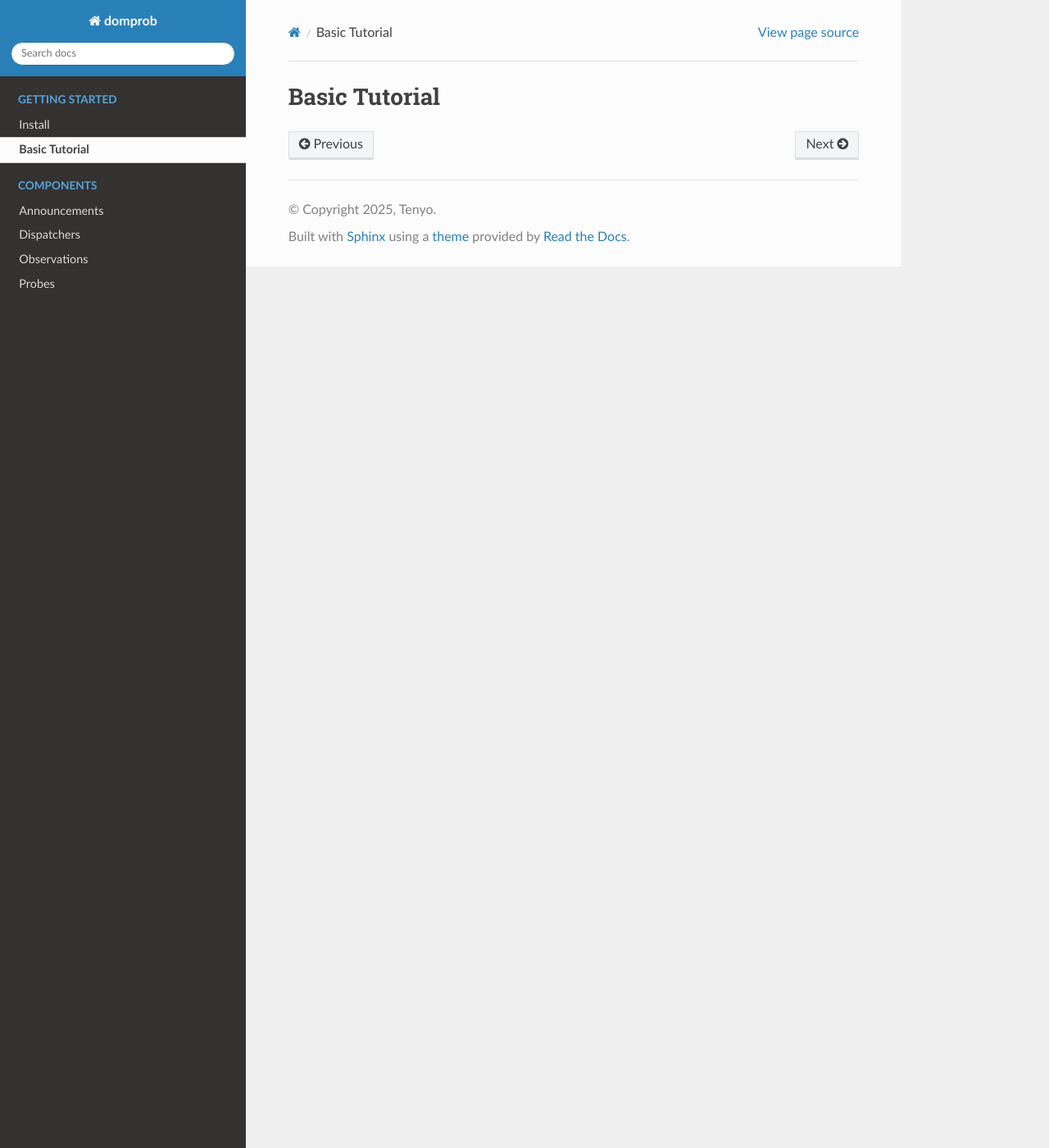
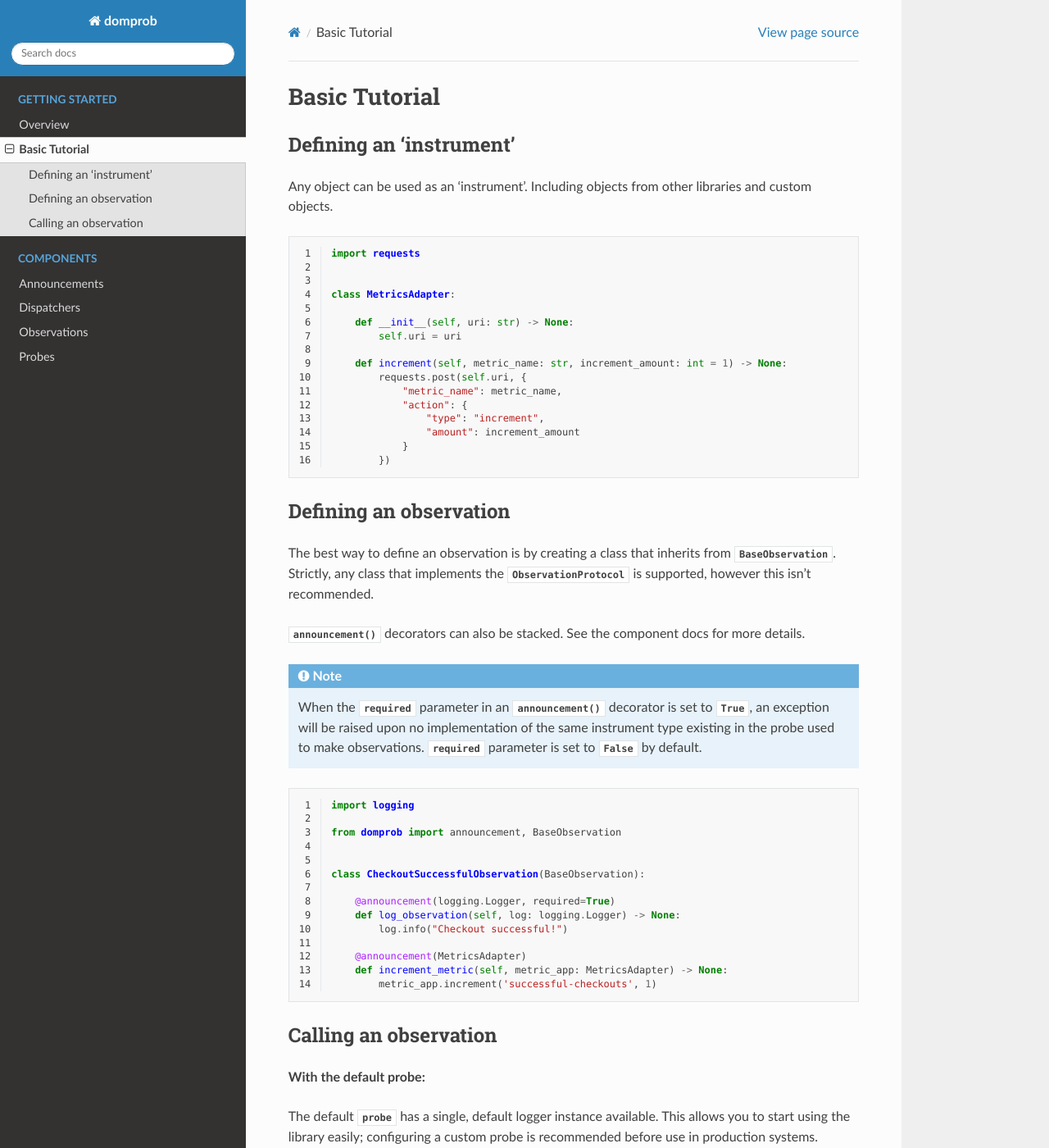
Before and after one commit to tenyo-app/pydomprob, a Sphinx documentation site: the page built from docs/getting_started/basic_tutorial.rst, in a window 1280 px wide and 1400 px high. Shown: the whole window at 82% size. Built offline with Sphinx 7.4.7 and the Read the Docs theme 3.1.0, drawn with Linux system fonts in a browser that asks for light colours; some of the changed text lies outside the part shown.

Commit message:
#44: Fill out "Basic Tutorial" docs section

```diff
--- a/docs/getting_started/basic_tutorial.rst
+++ b/docs/getting_started/basic_tutorial.rst
@@ -1,2 +1,110 @@
 Basic Tutorial
 ==============
+
+Defining an 'instrument'
+------------------------
+
+Any object can be used as an 'instrument'. Including objects from other libraries and custom objects.
+
+.. code-block:: python
+   :linenos:
+
+   import requests
+
+
+   class MetricsAdapter:
+
+       def __init__(self, uri: str) -> None:
+           self.uri = uri
+
+       def increment(self, metric_name: str, increment_amount: int = 1) -> None:
+           requests.post(self.uri, {
+               "metric_name": metric_name,
+               "action": {
+                   "type": "increment",
+                   "amount": increment_amount
+               }
+           })
+
+
+Defining an observation
+-----------------------
+
+The best way to define an observation is by creating a class that inherits from
+:py:class:`~domprob.observations.base.BaseObservation`. Strictly, any class that implements the
+:py:class:`~domprob.observations.observation.ObservationProtocol` is supported, however this isn't recommended.
+
+:py:func:`~domprob.announcements.decorators.announcement` decorators can also be stacked. See the component docs for
+more details.
+
+.. note:: When the :py:attr:`required` parameter in an :py:func:`~domprob.announcements.decorators.announcement`
+   decorator is set to :py:attr:`True`, an exception will be raised upon no implementation of the same instrument type
+   existing in the probe used to make observations. :py:attr:`required` parameter is set to :py:attr:`False` by default.
+
+.. code-block:: python
+   :linenos:
+
+   import logging
+
+   from domprob import announcement, BaseObservation
+
+
+   class CheckoutSuccessfulObservation(BaseObservation):
+
+       @announcement(logging.Logger, required=True)
+       def log_observation(self, log: logging.Logger) -> None:
+           log.info("Checkout successful!")
+
+       @announcement(MetricsAdapter)
+       def increment_metric(self, metric_app: MetricsAdapter) -> None:
+           metric_app.increment('successful-checkouts', 1)
+
+
+Calling an observation
+----------------------
+
+**With the default probe:**
+
+The default :py:attr:`~domprob.probes.probe.probe` has a single, default logger instance available. This allows you to
+start using the library easily; configuring a custom probe is recommended before use in production systems.
+
+.. code-block:: python
+   :linenos:
+   :emphasize-lines: 1, 10
+
+   from domprob import probe
+
+   class OrderService:
+
+       def checkout(self):
+           try:
+               self.checkout_service.checkout_order(self.order)
+           except CheckoutError as e:
+               raise
+           probe.observe(CheckoutSuccessfulObservation())
+
+
+**With a custom probe:**
+
+Configuring a custom probe with user-defined instruments is easy with :py:func:`~domprob.probes.probe.get_probe`. For
+more control over customisation, any user-defined class that implements
+:py:class:`~domprob.dispatchers.dispatcher.DispatcherProtocol` can be directly passed into the
+:py:class:`~domprob.probes.probe.Probe`.
+
+.. code-block:: python
+   :linenos:
+   :emphasize-lines: 1, 6, 13
+
+   from domprob import get_probe
+
+   class OrderService:
+
+       def __init__(self):
+           self.probe = get_probe(logging.getLogger(), MetricsAdapter("<api_endpoint>"))
+
+       def checkout(self):
+           try:
+               self.checkout_service.checkout_order(self.order)
+           except CheckoutError as e:
+               raise
+           self.probe.observe(CheckoutSuccessfulObservation())
--- a/docs/getting_started/why_domprob.rst
+++ /dev/null
@@ -1,2 +0,0 @@
-Why `domprob`?
-==============
--- a/docs/index.rst
+++ b/docs/index.rst
@@ -5,7 +5,7 @@
    :maxdepth: 1
    :caption: Getting Started
 
-   getting_started/install
+   getting_started/overview
    getting_started/basic_tutorial
 
 .. toctree::
```
Also changed, not shown: README.md (+5 -4 lines), docs/getting_started/install.rst (deleted, +0 -17 lines), docs/getting_started/overview.rst (added, +45 -0 lines), 3 other files.
